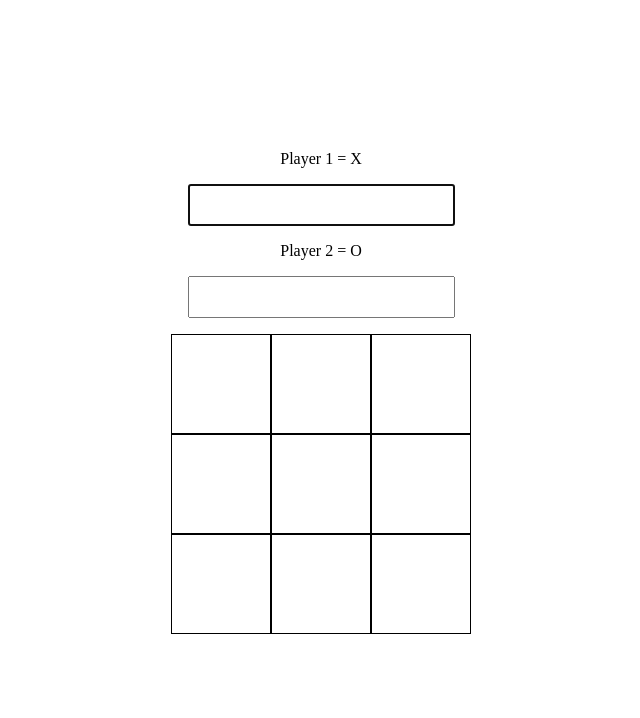
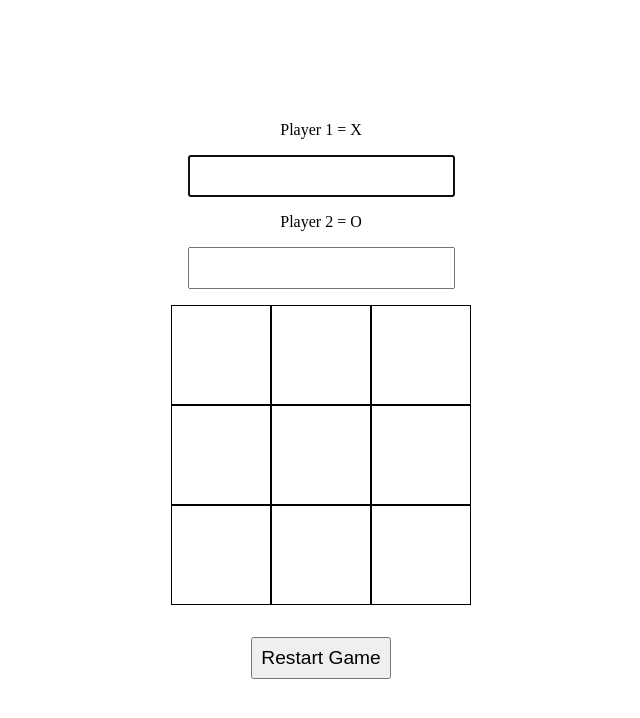
Before and after one commit to nofxboy1234/odin-tic-tac-toe, a plain HTML site: page index.html in a window 1280 px wide. Shown: the whole page, without its empty margins (319-959 px from the left). Drawn offline with Linux system fonts and the light colour scheme.

Commit message:
Add restart button

```diff
--- a/index.css
+++ b/index.css
@@ -41,3 +41,8 @@ input {
   background-color: yellow;
   font-size: 2rem;
 }
+
+#restart-game {
+  font-size: 1.2rem;
+  padding: 0.5rem;
+}
--- a/index.html
+++ b/index.html
@@ -26,6 +26,7 @@
         <div class="square"></div>
       </div>
       <div id="winner"></div>
+      <button id="restart-game">Restart Game</button>
     </div>
   </body>
 </html>
```
